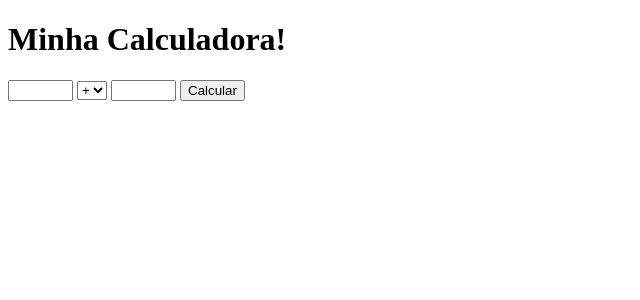
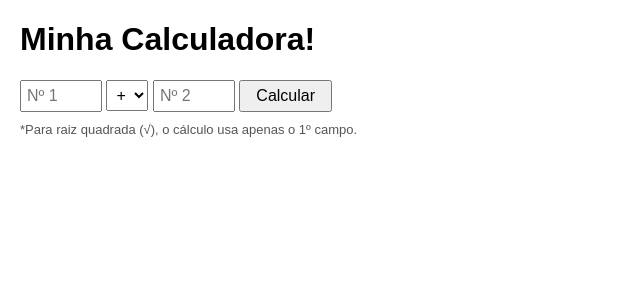
Before and after one commit to P4UL0HENR1QU3/3DAW, a PHP site: page /EXERCICIOS_DAW/calculadora.php in a window 1280 px wide. Shown: the top 300 px of the page, without its empty margins (0-640 px from the left). Run offline with PHP 8.4, Linux system fonts and the light colour scheme.

Commit message:
Atualizando calculadora com potencia e raiz quadrada

```diff
--- a/Exercicios/Exercicios_Melhorados/calculadora.php
+++ b/Exercicios/Exercicios_Melhorados/calculadora.php
@@ -1,13 +1,32 @@
 <?php
+// http://localhost/EXERCICIOS_DAW/Exercicios/Exercicios_Melhorados/calculadora.php
+
     $resultado = "";
+    $a_salvo = "";
+    $b_salvo = "";
+    $op_salvo = "";
 
     if ($_SERVER["REQUEST_METHOD"] == "POST") {
         $a = $_POST["a"];
         $b = $_POST["b"];
         $operador = $_POST["operador"];
 
+        $a_salvo = $a;
+        $b_salvo = $b;
+        $op_salvo = $operador;
+
+        if ($operador == "sqrt") {
+            if ($a != "") {
+                if ($a < 0) {
+                    $resultado = "Erro: Raiz de número negativo!";
+                } else {
+                    $resultado = sqrt($a);
+                }
+            } else {
+                $resultado = "Preencha o 1º campo para a raiz.";
+            }
+        } else {
             if ($a != "" && $b != "") {
-
                 if ($operador == "+") {
                     $resultado = $a + $b;
                 } elseif ($operador == "-") {
@@ -20,40 +39,75 @@
                     } else {
                         $resultado = $a / $b;
                     }
+                } elseif ($operador == "^") {
+                    $resultado = pow($a, $b);
                 }
-
             } else {
                 $resultado = "Preencha os dois campos.";
             }
         }
+    }
 ?>
 <!DOCTYPE html>
-<html>
+<html lang="pt-BR">
+<head>
+    <meta charset="UTF-8">
+    <title>Minha Calculadora PHP</title>
+    <style>
+        body {
+            font-family: Arial, sans-serif;
+            margin: 20px;
+        }
+        input[type="text"], select {
+            padding: 5px;
+            font-size: 16px;
+        }
+        input[type="submit"] {
+            padding: 5px 15px;
+            font-size: 16px;
+            cursor: pointer;
+        }
+        .mensagem-resultado {
+            margin-top: 15px;
+            font-size: 18px;
+            font-weight: bold;
+        }
+        .dica {
+            font-size: 13px;
+            color: #555;
+            margin-top: 10px;
+        }
+    </style>
+</head>
 <body>
-<h1><?php echo 'Minha Calculadora!';?></h1>
+
+<h1>Minha Calculadora!</h1>
 
 <form method='POST' action=''>
-    <input type="text" name="a" size="5">
+    <input type="text" name="a" size="5" placeholder="Nº 1" value="<?php echo $a_salvo; ?>">
 
     <select name="operador">
-        <option value="+">+</option>
-        <option value="-">-</option>
-        <option value="*">*</option>
-        <option value="/">/</option>
+        <option value="+" <?php if($op_salvo == '+') echo 'selected'; ?>>+</option>
+        <option value="-" <?php if($op_salvo == '-') echo 'selected'; ?>>-</option>
+        <option value="*" <?php if($op_salvo == '*') echo 'selected'; ?>>*</option>
+        <option value="/" <?php if($op_salvo == '/') echo 'selected'; ?>>/</option>
+        <option value="^" <?php if($op_salvo == '^') echo 'selected'; ?>>^</option>
+        <option value="sqrt" <?php if($op_salvo == 'sqrt') echo 'selected'; ?>>√</option>
     </select>
 
-    <input type="text" name="b" size="5">
+    <input type="text" name="b" size="5" placeholder="Nº 2" value="<?php echo $b_salvo; ?>">
 
     <input type="submit" value="Calcular">
-    <br><br>
+</form>
 
 <?php
 if ($_SERVER["REQUEST_METHOD"] == "POST") {
     if ($resultado != "") {
-            echo 'Resultado: ' . $resultado;
+        echo '<div class="mensagem-resultado">Resultado: ' . $resultado . '</div>';
     }
 }
 ?>
+<div class="dica">*Para raiz quadrada (√), o cálculo usa apenas o 1º campo.</div>
 
 </body>
 </html>
```
Lines whose indentation alone changed are shown as unchanged.
